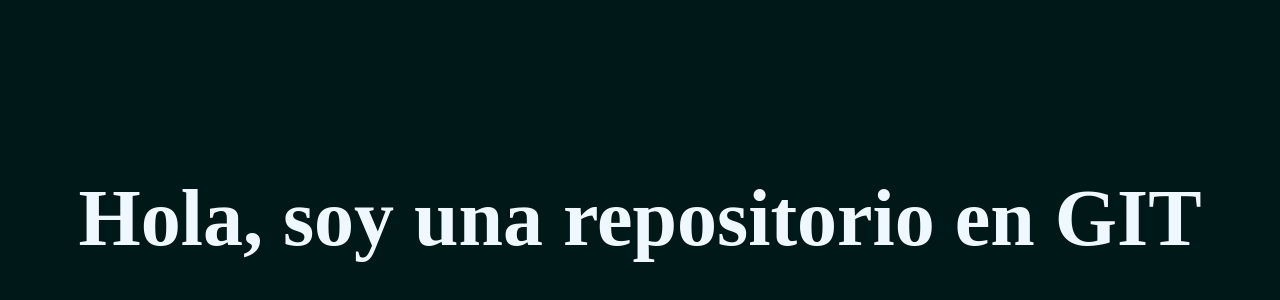
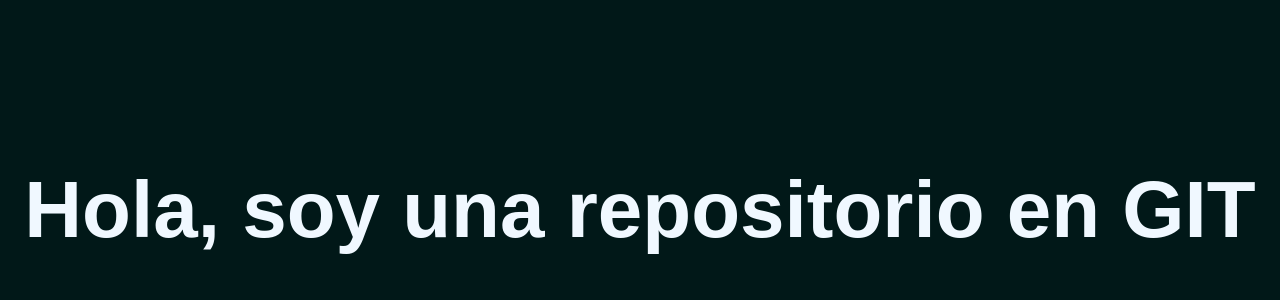
Before and after one commit to Mayra0894/Conflictocognitivo, a plain HTML site: page index.html in a window 1280 px wide. Shown: the part 190-490 px from the top of the page. Drawn offline with Linux system fonts and the light colour scheme.

Commit message:
Add files via upload

```diff
--- a/css/estilos.css
+++ b/css/estilos.css
@@ -1,11 +1,13 @@
 body {
 color: aliceblue;
 background-color: rgb(1, 24, 24);
-
+margin: 0;
      display: flex;
      justify-content: center;
      align-items: center;
      min-height: 100vh;
+     font-family: Arial, Helvetica, sans-serif;
+     text-align: center;
 h1 {
  font-size: 5em;
 }
```
